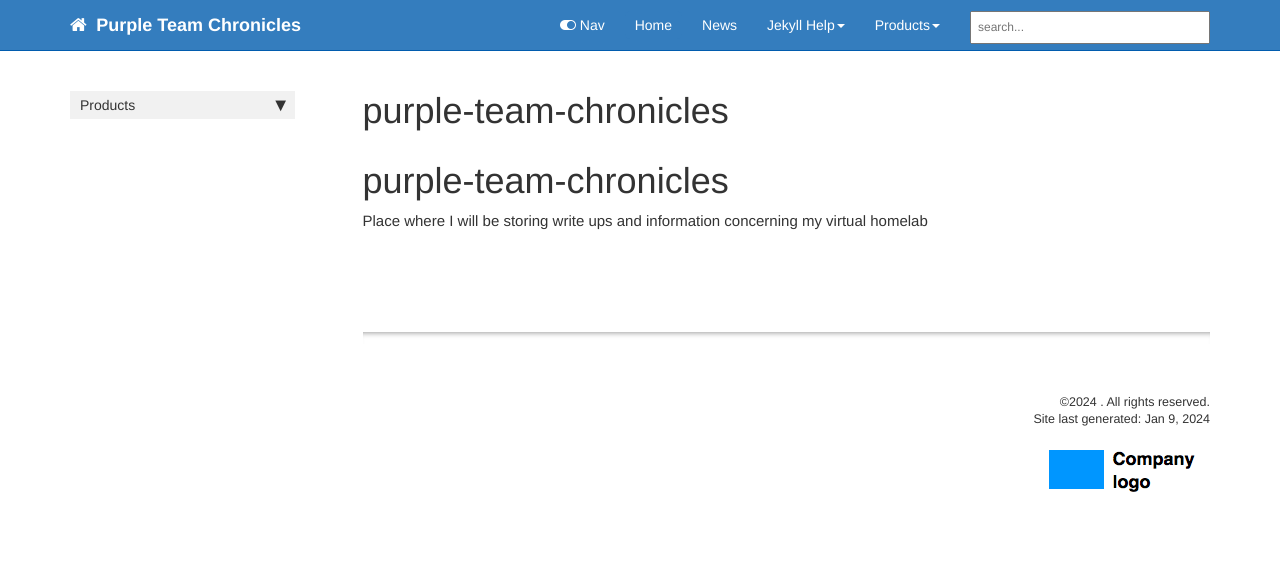
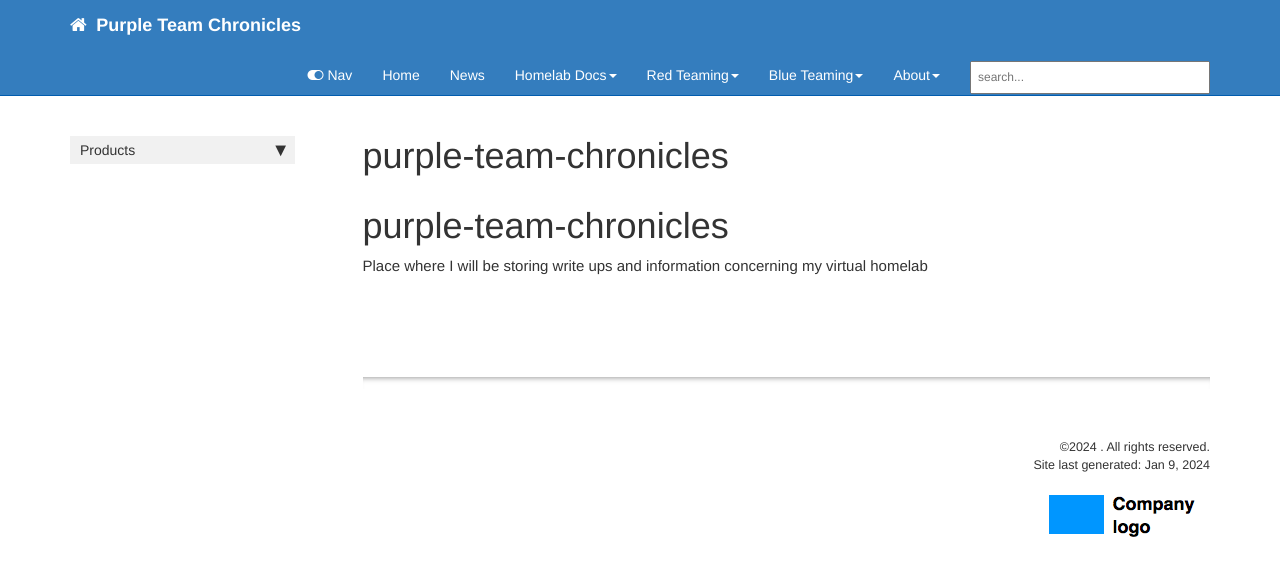
Before and after one commit to davidpoehlman/purple-team-chronicles, a Jekyll site: the page built from README.md, in a window 1280 px wide. Shown: the top 576 px of the page. Built offline with Jekyll 4.4.1, drawn with Linux system fonts in a browser that asks for light colours; our own code applies the rules of GitHub Pages for plain Markdown files; comment, search, counter and statistics services are not loaded.

Commit message:
config modifications
Edited topnav, other (testing this), and config.yml (some more tests here too)

```diff
--- a/_config.yml
+++ b/_config.yml
@@ -5,6 +5,8 @@ output: web
 
 topnav_title: Purple Team Chronicles
 # this appears on the top navigation bar next to the home button
+topnav_logo: /images/company_logo.png
+topnav_tagline: 'Convergant Technologist'
 
 site_title: Purple Team Chronicles
 # this appears in the html browser tab for the site title (seen mostly by search engines, not users)
--- a/_data/sidebars/other.yml
+++ b/_data/sidebars/other.yml
@@ -8,4 +8,6 @@ entries:
   - title: Other Links
     folderitems:
 
+    - title: Home (test from other sidebar)
+      url: index.html
 # Copyright 2021 Google LLC
--- a/_data/topnav.yml
+++ b/_data/topnav.yml
@@ -4,19 +4,28 @@ topnav:
 - title: Topnav
   items:
     - title: Home
-      url: /
+      url: /index.html
     - title: News
-      url: /news
+      url: /news.html
+
 
 #Topnav dropdowns
 topnav_dropdowns:
 - title: Topnav dropdowns
   folders:
-    - title: Jekyll Help
+    - title: Homelab Docs
       folderitems:
 
-    - title: Products
+    - title: Red Teaming
+      folderitems:
+
+    - title: Blue Teaming
       folderitems:
 
 
+    - title: About
+      folderitems:
+        - title: Contact
+          url: /contact/
+
 # Copyright 2021 Google LLC
```
